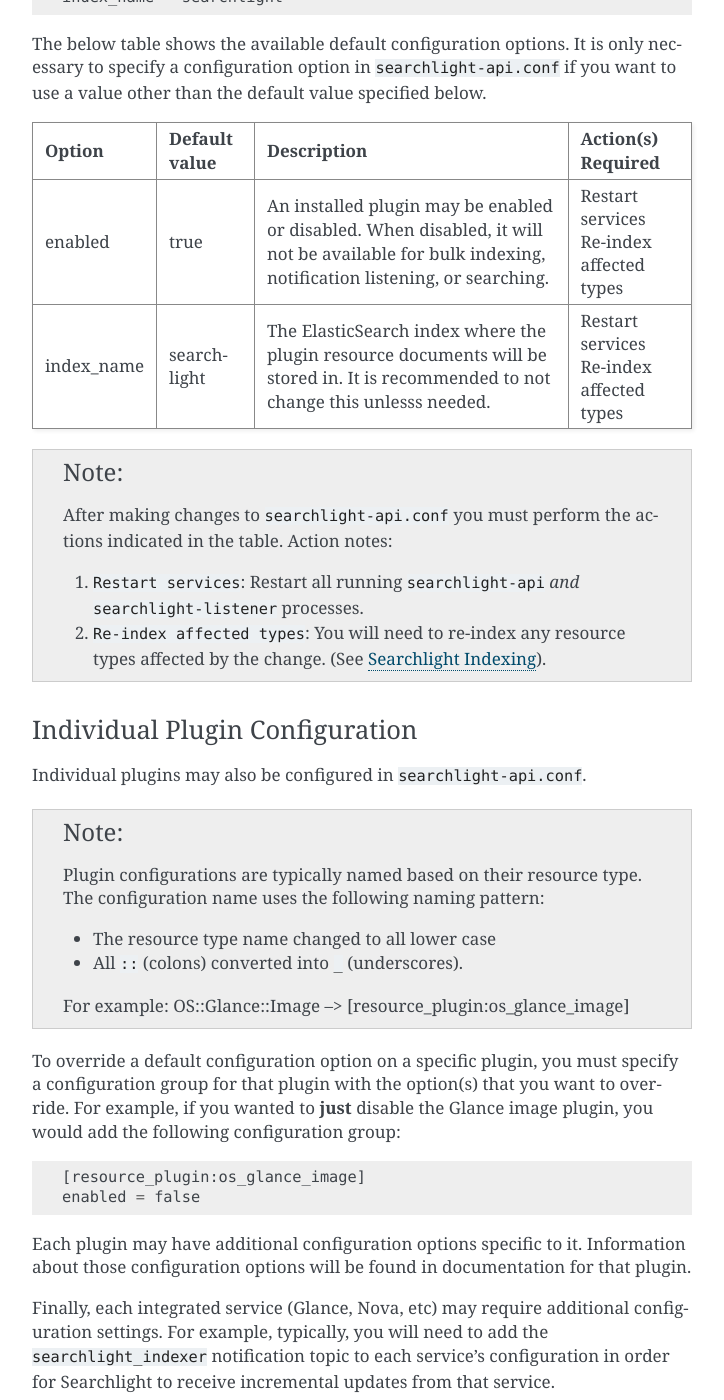
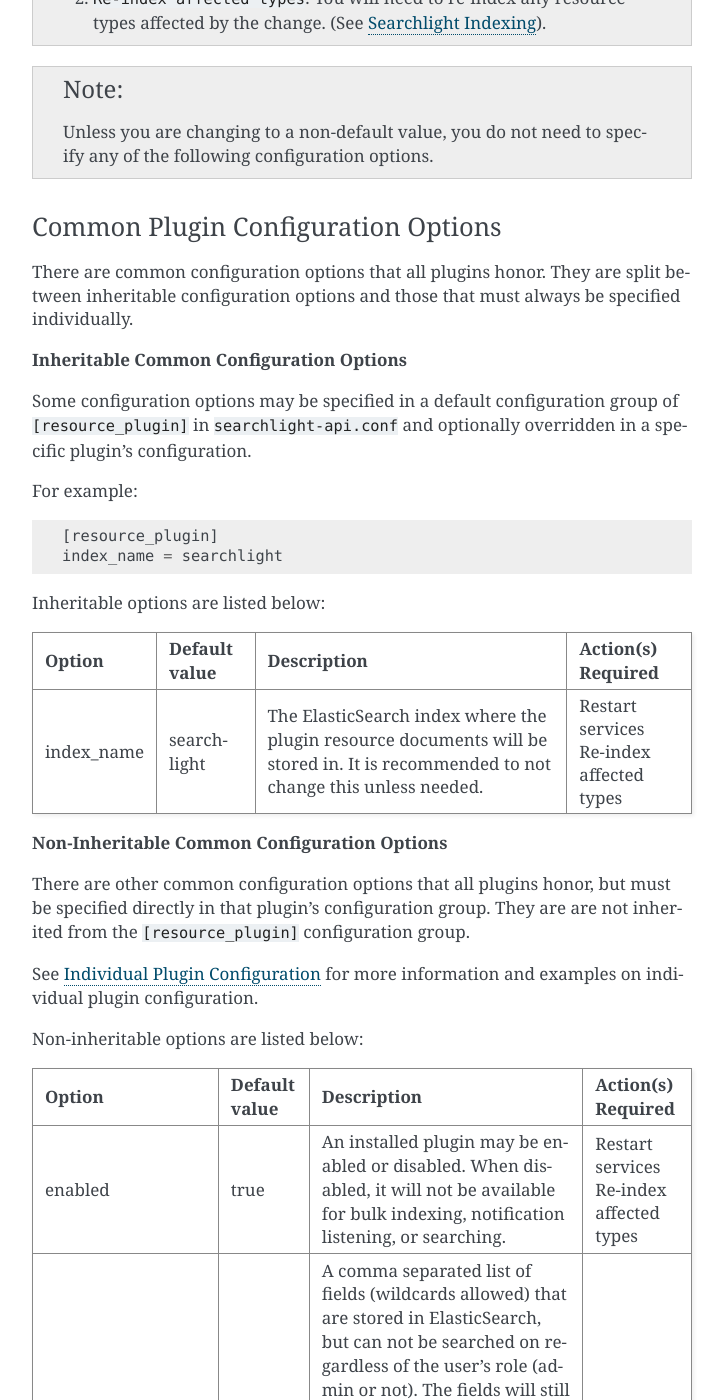
Before and after one commit to openstack-archive/searchlight, a Sphinx documentation site: the page built from doc/source/plugins.rst, in a window 1280 px wide and 1400 px high, scrolled down 905 px. Shown: the whole window, without its empty margins (388-1112 px from the left). Built offline with Sphinx 7.4.7, drawn with Linux system fonts in a browser that asks for light colours; formulas are drawn with MathJax 3; the version number is read from the project's files by our own code; some of the changed text lies outside the part shown.

Commit message:
Document unsearchable_fields configuration option
Although RBAC prevents protected fields appearing in search results, it
cannot prevent searching those fields directly. A long term solution is
a separate admin-only index but for now we add a resource plugin option
'unsearchable_fields' which is comma separated and accepts wildcards as
elasticsearch's mapping_template allows. These fields are turned into
index: no, include_in_all: False mapping templates. The value of this
(plus anything coded into a plugin) is also used to redact fields in
_source for non-administrative users.

This patch provides the documentation update for:
 - https://review.openstack.org/#/c/233225/

Change-Id: I94f47515391cf81d72a6a0d09e7a554259a1f8fb
Partial-Bug: #1504399
(cherry picked from commit 0f1518e3d636045350df4a5e8dd8807530691359)

```diff
--- a/doc/source/plugins.rst
+++ b/doc/source/plugins.rst
@@ -43,45 +43,89 @@
 
 After installation, plugins are configured in ``searchlight-api.conf``.
 
-Default Plugin Configuration
-^^^^^^^^^^^^^^^^^^^^^^^^^^^^
-
-All plugins inherit their configuration from a default configuration group of
-``[resource_plugin:default]`` in ``searchlight-api.conf``. For example::
-
-    [resource_plugin:default]
-    enabled = true
-    index_name = searchlight
-
-The below table shows the available default configuration options. It is only
-necessary to specify a configuration option in ``searchlight-api.conf`` if
-you want to use a value other than the default value specified below.
-
-+--------------------+---------------+-------------------------------------+---------------------------+
-| Option             | Default value | Description                         | Action(s) Required        |
-+====================+===============+=====================================+===========================+
-| enabled            | true          | An installed plugin may be enabled  | | Restart services        |
-|                    |               | or disabled. When disabled, it will | | Re-index affected types |
-|                    |               | not be available for bulk indexing, |                           |
-|                    |               | notification listening, or          |                           |
-|                    |               | searching.                          |                           |
-+--------------------+---------------+-------------------------------------+---------------------------+
-| index_name         | searchlight   | The ElasticSearch index where the   | | Restart services        |
-|                    |               | plugin resource documents will be   | | Re-index affected types |
-|                    |               | stored in. It is recommended to not |                           |
-|                    |               | change this unlesss needed.         |                           |
-+--------------------+---------------+-------------------------------------+---------------------------+
-
 .. note::
 
     After making changes to ``searchlight-api.conf`` you must perform the
-    actions indicated in the table. Action notes:
+    actions indicated in the tables below.
 
     1. ``Restart services``: Restart all running ``searchlight-api`` *and*
        ``searchlight-listener`` processes.
 
     2. ``Re-index affected types``: You will need to re-index any resource
        types affected by the change. (See :doc:`indexingservice`).
+
+.. note::
+
+    Unless you are changing to a non-default value, you do not need to
+    specify any of the following configuration options.
+
+Common Plugin Configuration Options
+^^^^^^^^^^^^^^^^^^^^^^^^^^^^^^^^^^^
+
+There are common configuration options that all plugins honor. They are split
+between inheritable configuration options and those that must always be
+specified individually.
+
+**Inheritable Common Configuration Options**
+
+Some configuration options may be specified in a default configuration group
+of ``[resource_plugin]`` in ``searchlight-api.conf`` and optionally overridden
+in a specific plugin's configuration.
+
+For example::
+
+    [resource_plugin]
+    index_name = searchlight
+
+Inheritable options are listed below:
+
++---------------------+---------------+-------------------------------------+---------------------------+
+| Option              | Default value | Description                         | Action(s) Required        |
++=====================+===============+=====================================+===========================+
+| index_name          | searchlight   | The ElasticSearch index where the   | | Restart services        |
+|                     |               | plugin resource documents will be   | | Re-index affected types |
+|                     |               | stored in. It is recommended to not |                           |
+|                     |               | change this unless needed.          |                           |
++---------------------+---------------+-------------------------------------+---------------------------+
+
+**Non-Inheritable Common Configuration Options**
+
+There are other common configuration options that all plugins honor, but must
+be specified directly in that plugin's configuration group. They are
+are not inherited from the ``[resource_plugin]`` configuration group.
+
+See :ref:`individual-plugin-configuration` for more information and examples
+on individual plugin configuration.
+
+Non-inheritable options are listed below:
+
++---------------------+---------------+-------------------------------------+---------------------------+
+| Option              | Default value | Description                         | Action(s) Required        |
++=====================+===============+=====================================+===========================+
+| enabled             | true          | An installed plugin may be enabled  | | Restart services        |
+|                     |               | or disabled. When disabled, it will | | Re-index affected types |
+|                     |               | not be available for bulk indexing, |                           |
+|                     |               | notification listening, or          |                           |
+|                     |               | searching.                          |                           |
++---------------------+---------------+-------------------------------------+---------------------------+
+| unsearchable_fields | <none>        | A comma separated list of fields    |                           |
+|                     |               | (wildcards allowed) that are stored |                           |
+|                     |               | in ElasticSearch, but can not be    |                           |
+|                     |               | searched on regardless of the       |                           |
+|                     |               | user's role (admin or not).         |                           |
+|                     |               | The fields will still be returned   |                           |
+|                     |               | in search results for admin users,  |                           |
+|                     |               | but not normal users. These fields  |                           |
+|                     |               | are typically specified for search  |                           |
+|                     |               | performance, search accuracy,       |                           |
+|                     |               | or security reasons.                |                           |
+|                     |               | If a plugin has a hard-coded        |                           |
+|                     |               | mapping for a specific field, it    |                           |
+|                     |               | will take precedence over this      |                           |
+|                     |               | configuration option.               |                           |
++---------------------+---------------+-------------------------------------+---------------------------+
+
+.. _individual-plugin-configuration:
 
 Individual Plugin Configuration
 ^^^^^^^^^^^^^^^^^^^^^^^^^^^^^^^
```
